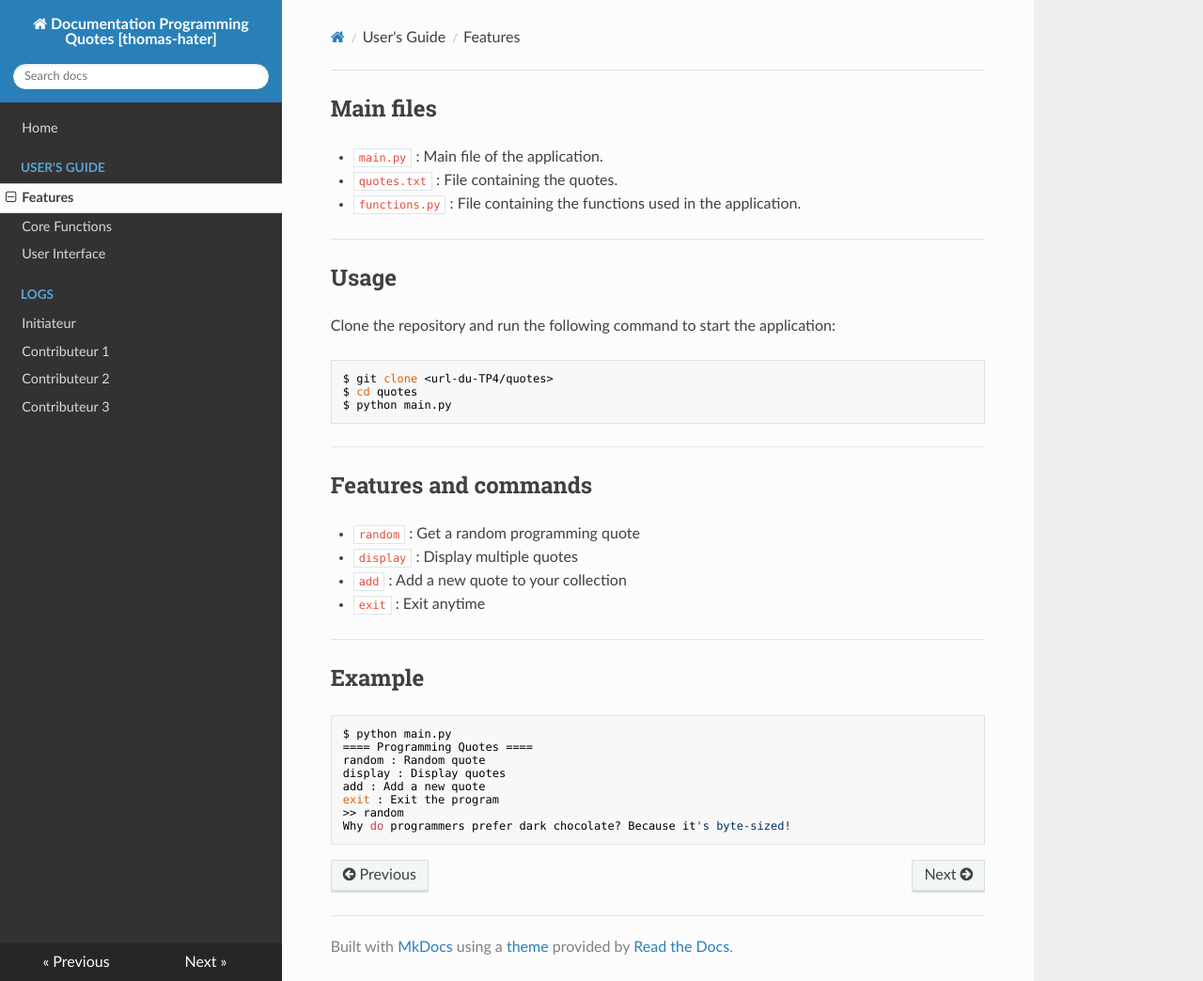
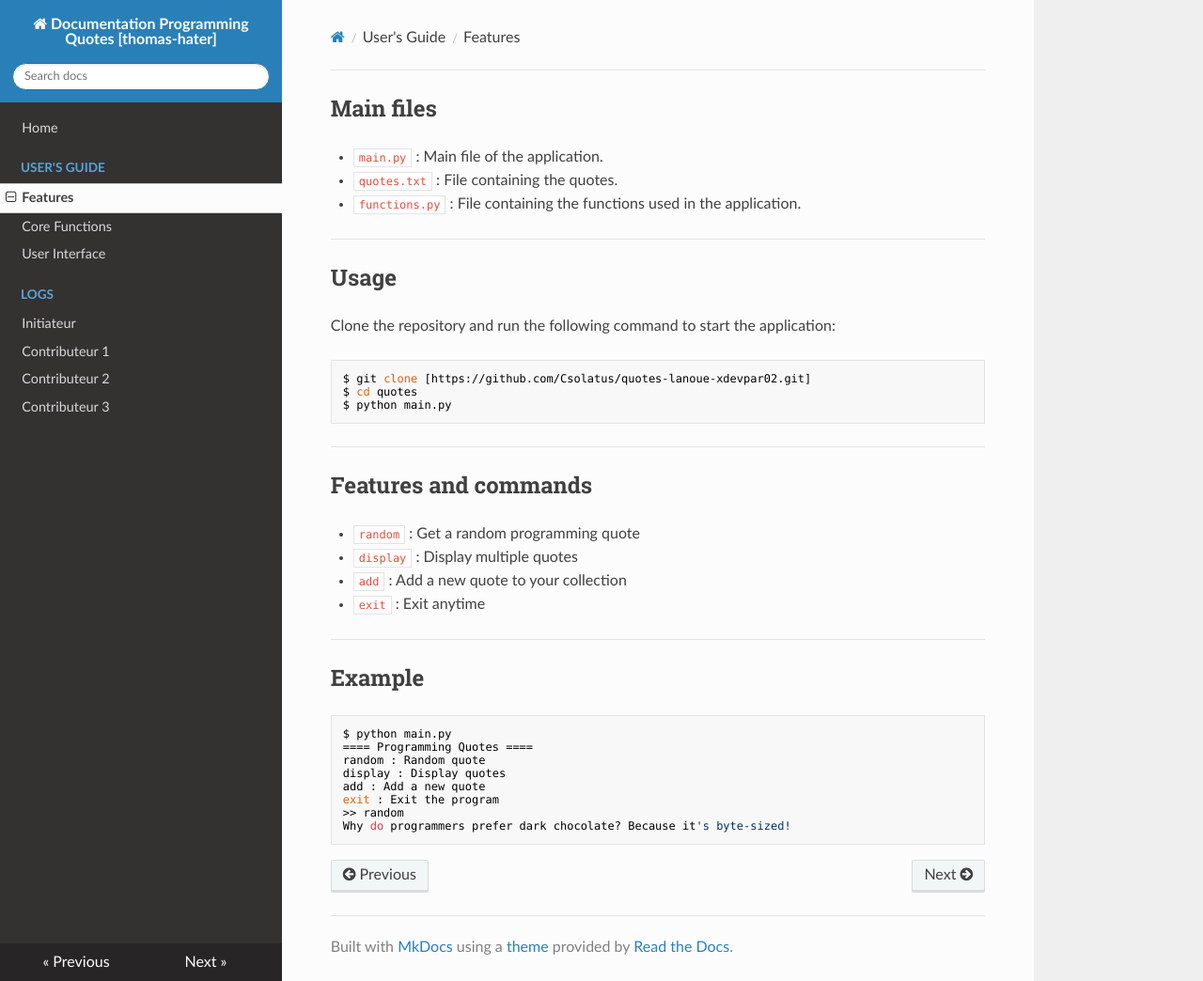
Before and after one commit to efrei-git/quotes-docs-thomas-hater, an MkDocs documentation site: the page built from docs/features/features.md, in a window 1280 px wide and 1044 px high. Shown: the whole window at 94% size. Built offline with MkDocs 1.6.1, drawn with Linux system fonts in a browser that asks for light colours; nearby versions of some CDN libraries; some of the changed lines change nothing that is shown.

Commit message:
Update features.md

````diff
--- a/docs/features/features.md
+++ b/docs/features/features.md
@@ -11,7 +11,7 @@
 Clone the repository and run the following command to start the application:
 
 ```bash
-$ git clone <url-du-TP4/quotes>
+$ git clone [https://github.com/Csolatus/quotes-lanoue-xdevpar02.git]
 $ cd quotes
 $ python main.py
 ```
````
